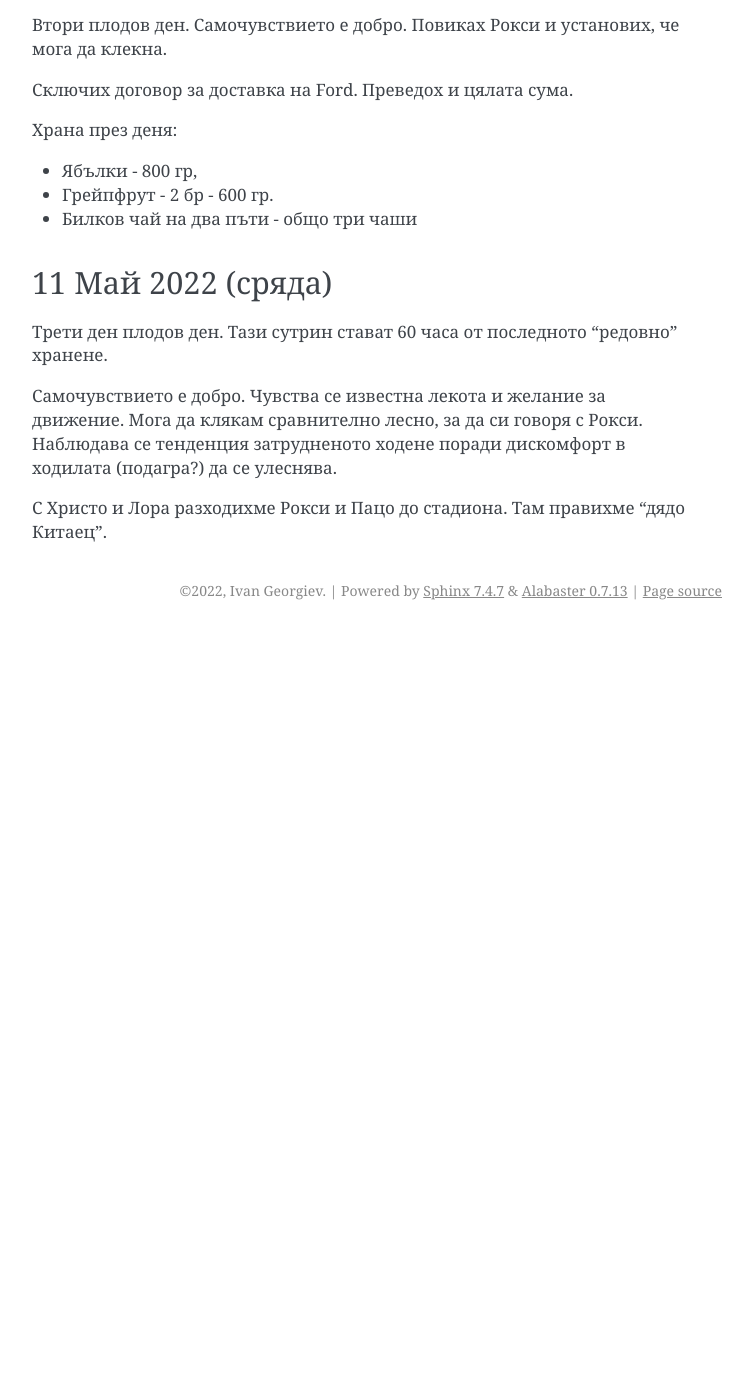
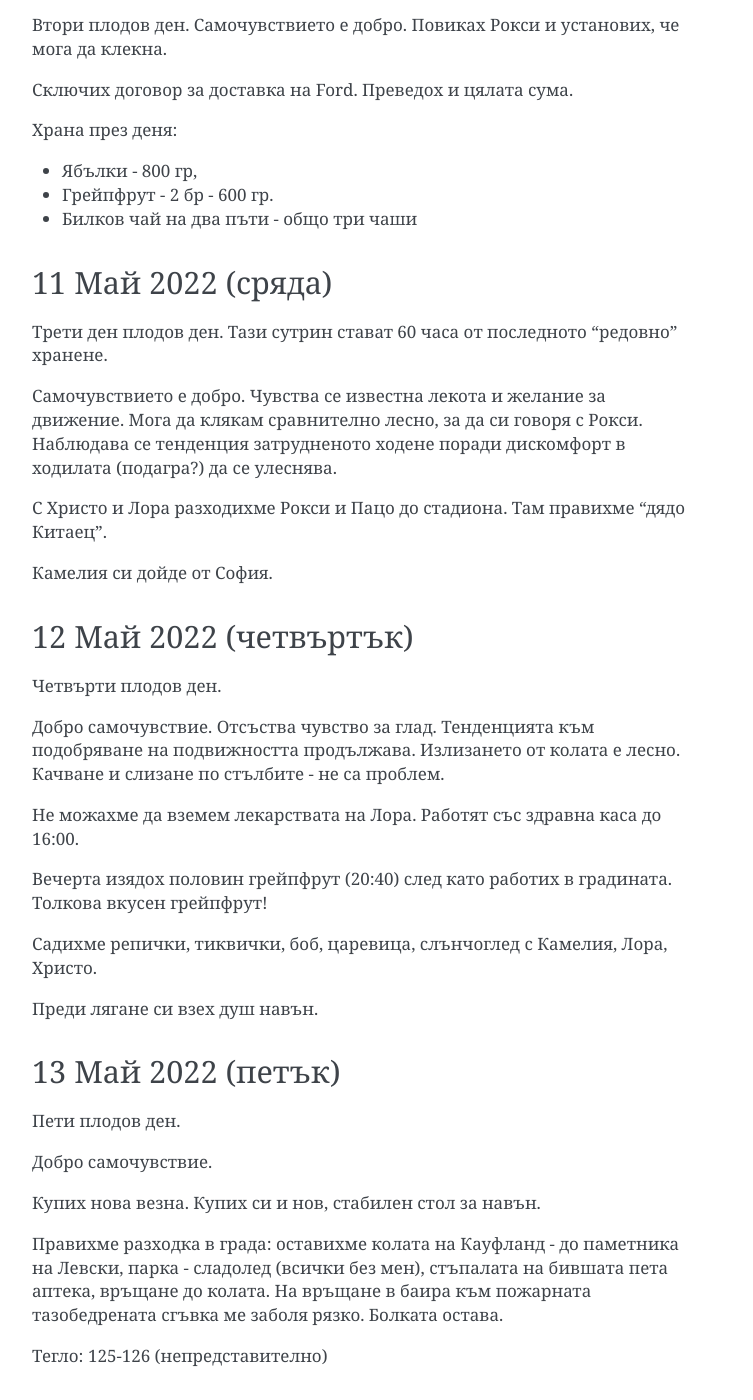
Before and after one commit to ivangeorgiev/life, a Sphinx documentation site: the page built from docs/dnevnici/life/life-2022-05.md, in a window 1280 px wide and 1400 px high, scrolled down 765 px. Shown: the whole window, without its empty margins (388-1141 px from the left). Built offline with Sphinx 7.4.7, drawn with Linux system fonts in a browser that asks for light colours; before the commit the page ends 1395 px from its top, so only the background shows below that; some of the changed text lies outside the part shown.

Commit message:
blogging

```diff
--- a/docs/dnevnici/life/life-2022-05.md
+++ b/docs/dnevnici/life/life-2022-05.md
@@ -40,3 +40,62 @@ May 2022
 Самочувствието е добро. Чувства се известна лекота и желание за движение. Мога да клякам сравнително лесно, за да си говоря с Рокси. Наблюдава се тенденция затрудненото ходене поради дискомфорт в ходилата (подагра?) да се улеснява.
 
 С Христо и Лора разходихме Рокси и Пацо до стадиона. Там правихме "дядо Китаец".
+
+Камелия си дойде от София.
+
+12 Май 2022 (четвъртък)
+-----------------------------
+
+Четвърти плодов ден.
+
+Добро самочувствие. Отсъства чувство за глад. Тенденцията към подобряване на подвижността продължава. Излизането от колата е лесно. Качване и слизане по стълбите - не са проблем.
+
+Не можахме да вземем лекарствата на Лора. Работят със здравна каса до 16:00.
+
+Вечерта изядох половин грейпфрут (20:40) след като работих в градината. Толкова вкусен грейпфрут!
+
+Садихме репички, тиквички, боб, царевица, слънчоглед с Камелия, Лора, Христо.
+
+Преди лягане си взех душ навън.
+
+
+
+
+13 Май 2022 (петък)
+------------------------------
+
+Пети плодов ден.
+
+Добро самочувствие.
+
+Купих нова везна. Купих си и нов, стабилен стол за навън.
+
+Правихме разходка в града: оставихме колата на Кауфланд - до паметника на Левски, парка - сладолед (всички без мен), стъпалата на бившата пета аптека, връщане до колата. На връщане в баира към пожарната тазобедрената сгъвка ме заболя рязко. Болката остава.
+
+Тегло: 125-126 (непредставително)
+
+
+14 Май 2022 (събота)
+------------------------
+
+Шести (последен) плодов ден. Добро самочувствие.
+
+Болката в сгъвката все още е налична,
+
+От 9 до 10 бяхме (Христо, Лора, Камелия, Рокси) на Света гора за упражнения с Калинбата. Валеше дъжд. Аз правих тай-чи.
+
+Дъждът отмина и към 11 и нещо се изясни. Ходихме с Христо и Лора до хижа Божур откъм Горна Оряховица. Направихме кръгов маршрут като се изкачихме до Камъка на отиване, а на връщане се спуснахме по краткия и мързелив маршрут. На слизане от Камъка Роксана надуши заек, обаче не го видя. Мина на метър, метър и половина от него, но не го видя. Видях го аз как стоеше със прибрани уши и когато се размина с Рокси се изниза по терлици. Беше огромен и имаше окраска като на Роксана.
+
+Посетихме татко (инжекция на Лора) и прекъснах плодовия режим като приех нормална храна - пиле с ориз, баница, домашно овче сирене, парче кекс правен от Христо. Стефка ми прати разсад домати и пипер.
+
+Нощ на музеите. Посетихме църквата свети 40 мъченици и Сарафкината къща. Между двете имаше "Звук и светлина" на Царевец. Прибрахме се към 10.
+
+След обяд през целия ден чувствах жажда и пия вода.
+
+Тегло: 124-125 (непредставително)
+Тегло: 123
+
+15 Май 2022 (неделя)
+------------------------
+
+Тегло: 123.3
```
Also changed, not shown: docs/dnevnici/garden/garden-2022-05.md (+31 -1 lines).
